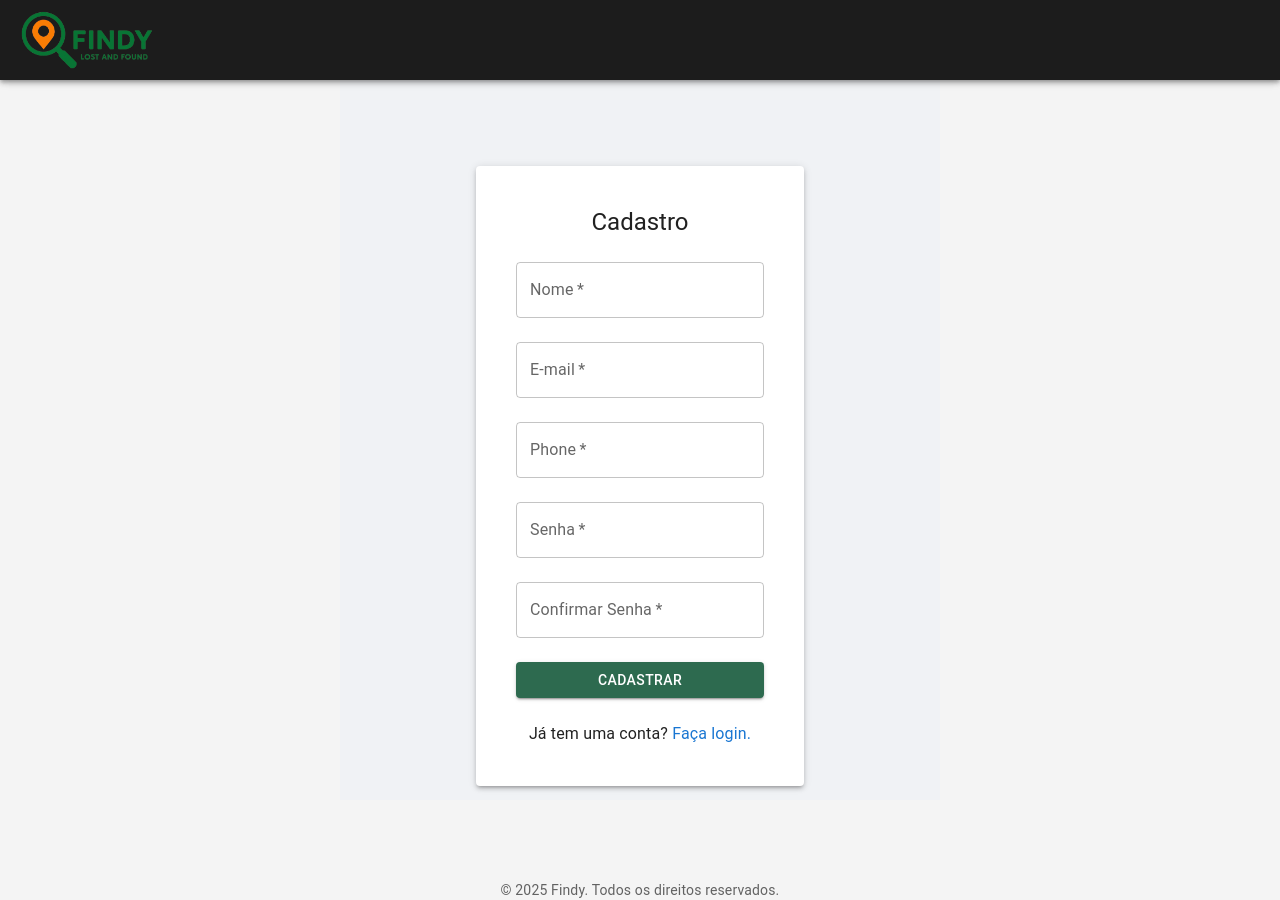
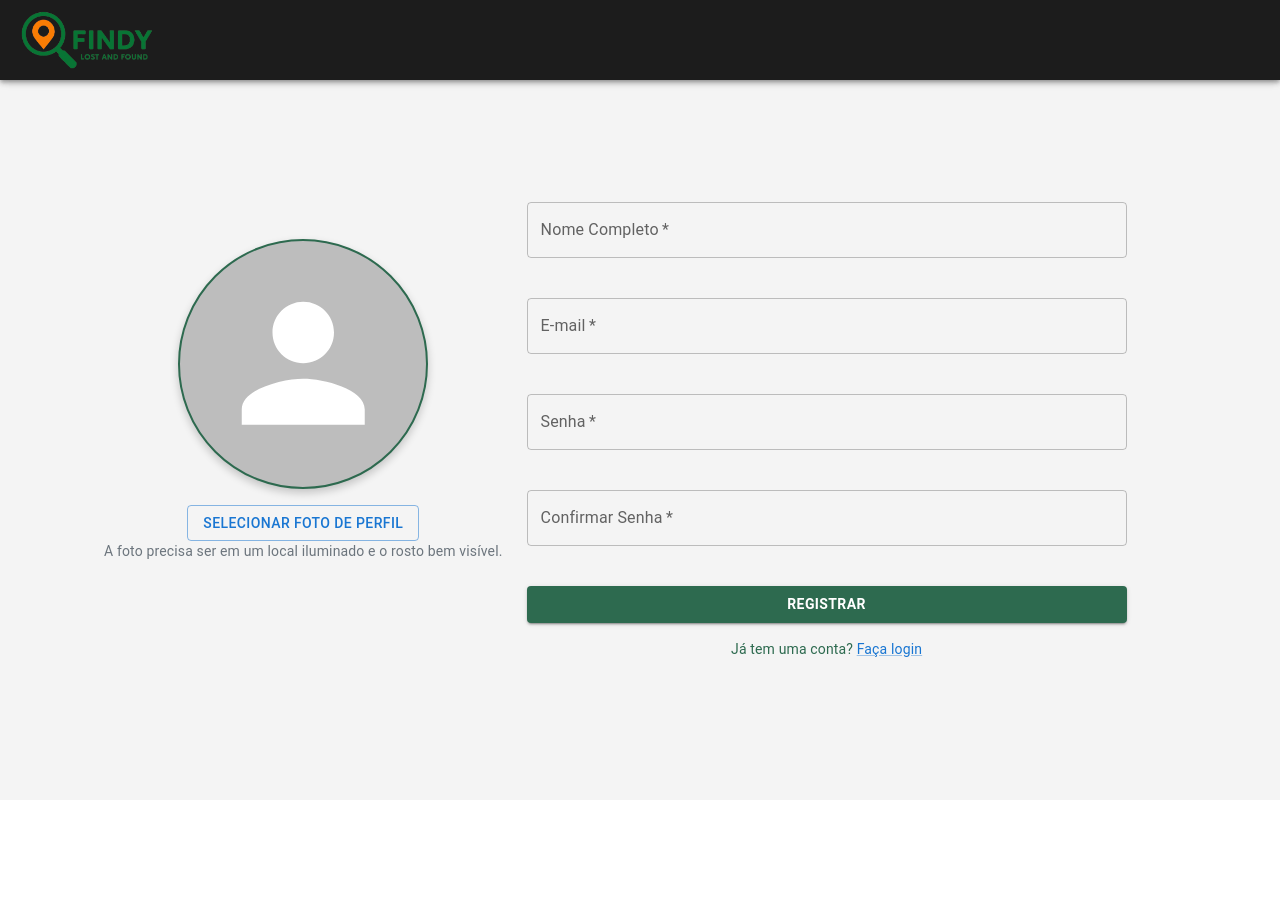
Before and after one commit to EdiellyF/Avanti-ProjetoFinal, a React (Vite) app in the folder frontend/: page /cadastrar in a window 1280 px wide. After the commit the page ends 800 px from the top, so only its background shows below. Built offline with nearby package versions, Linux system fonts and the light colour scheme.

Commit message:
feat(routes): adiciona rotas principais no App.jsx

```diff
--- a/frontend/src/App.jsx
+++ b/frontend/src/App.jsx
@@ -1,6 +1,7 @@
 import { BrowserRouter as Router, Routes, Route } from 'react-router-dom';
 import LoginPages from './pages/LoginPages';
-import { SignPage } from './pages/SignPage';
+import RegisterUser from './pages/RegisterUser';
+
 
 function App() {
   return (
@@ -8,7 +9,7 @@ function App() {
     <Router>
         <Routes>
           <Route path="/" element={<LoginPages />}>  </Route>
-          <Route path="/cadastrar" element={<SignPage/>}> </Route>
+          <Route path="/cadastrar" element={<RegisterUser></RegisterUser>}> </Route>
         </Routes>
     </Router>
 
--- a/frontend/src/pages/RegisterUser.jsx
+++ b/frontend/src/pages/RegisterUser.jsx
@@ -41,7 +41,7 @@ function ImageUpload({ profileImage, onImageUpload }) {
   );
 }
 
-function RegisterUser() {
+export function RegisterUser() {
   const [formData, setFormData] = React.useState({
     name: "",
     email: "",
```
